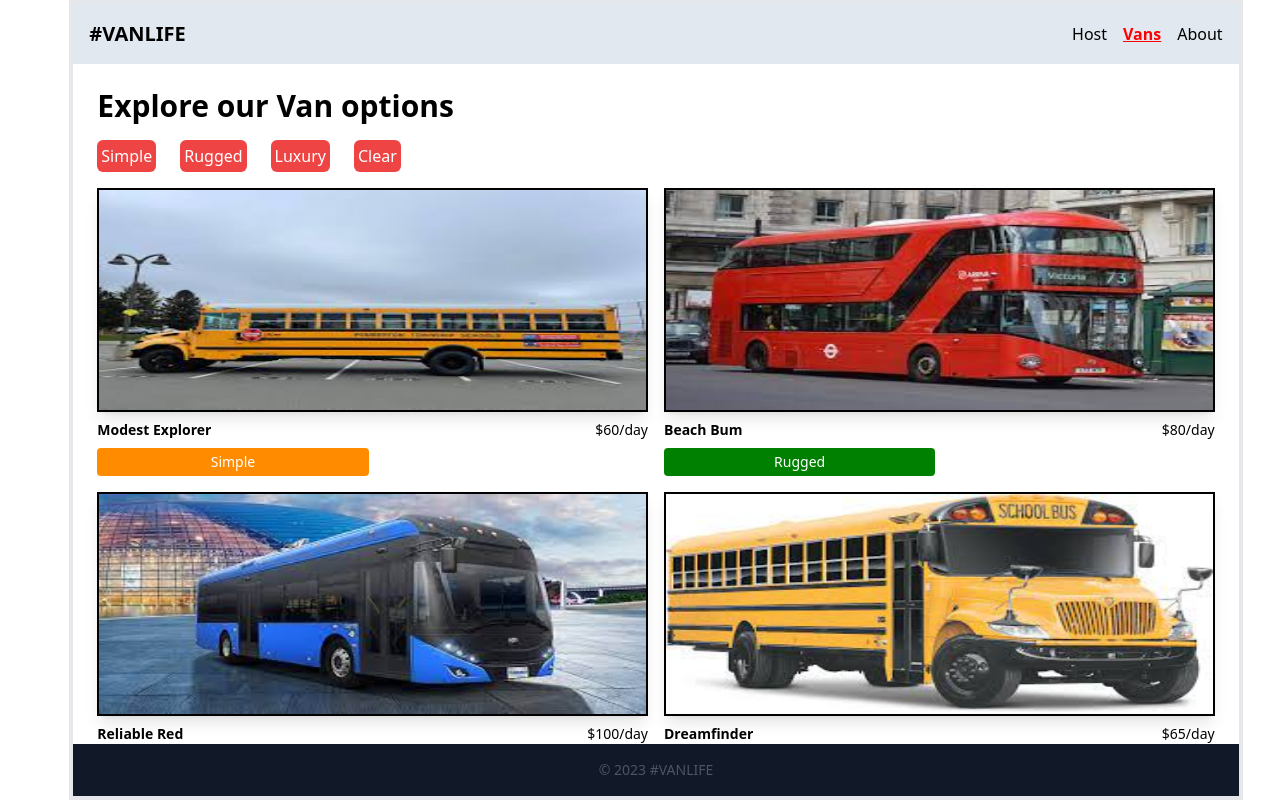
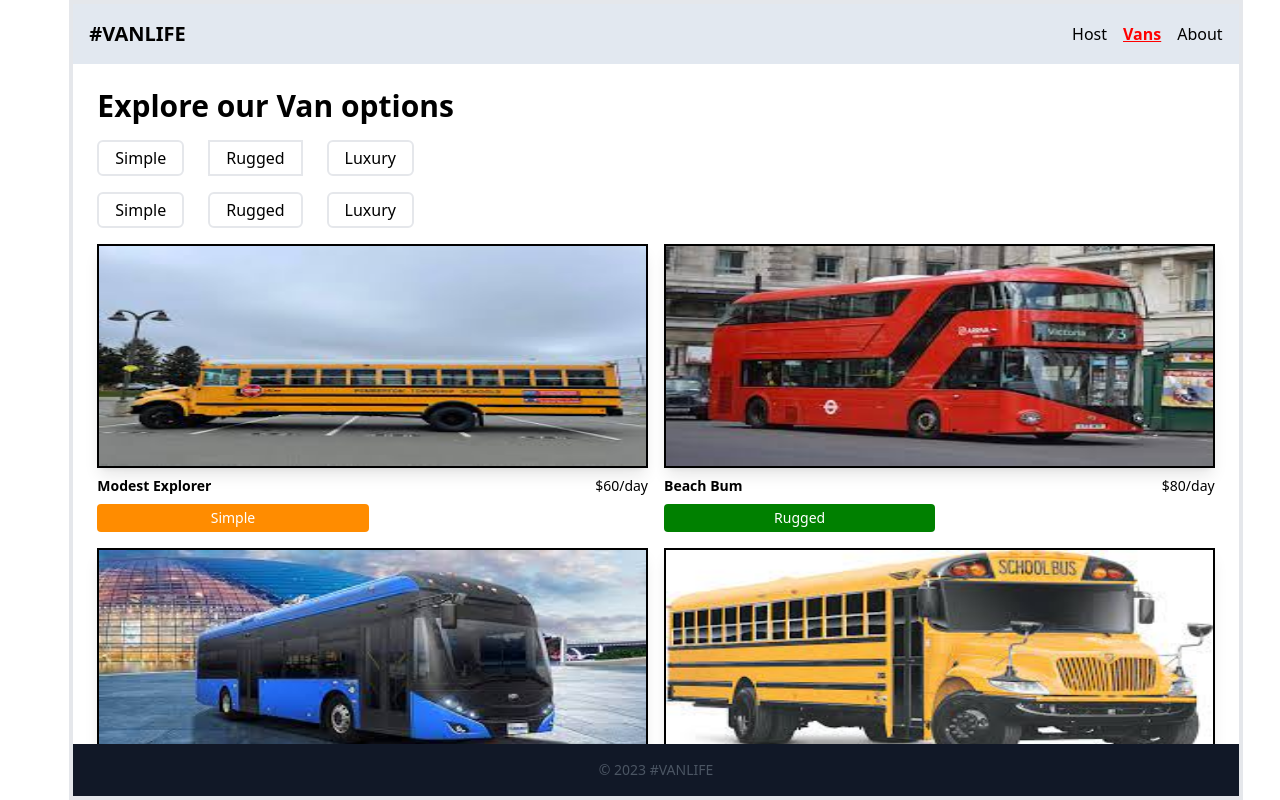
Before and after one commit to idowuemmao/vanlife-app, a React (Create React App) app: page /vans in a window 1280 px wide. Built offline with nearby package versions, Linux system fonts and the light colour scheme.

Commit message:
searchParams and Conditional rendering

```diff
--- a/src/pages/Host/VanHost.jsx
+++ b/src/pages/Host/VanHost.jsx
@@ -10,7 +10,7 @@ export default function VanHost(){
     }, [])
     const vanElement = vans.map(van =>{
         return(
-            <Link to={`/host/vans/${van.name}`} key={van.id} className="flex items-center gap-2 bg-amber-100">
+            <Link to={van.name} key={van.id} className="flex items-center gap-2 bg-amber-100">
                 <img src={van.imageUrl} alt={van.name} className="w-52 " />
                 <div className="grid gap-2">
                     <h1 className="text-2xl font-bold">{van.name}</h1>
--- a/src/pages/VanLife/Van.jsx
+++ b/src/pages/VanLife/Van.jsx
@@ -12,8 +12,11 @@ export default function Van() {
     setVans(VanData)
   },[])
 
+
   const [searchParams, setSearchParams] = useSearchParams()
   const vanTypeFilter = searchParams.get('type')
+
+  const typeFilter = searchParams.get('type') //It'll tell us if the type is existing
 
   const displayedVan = vanTypeFilter ? vans.filter(vann => vann.type === vanTypeFilter) : vans
 
@@ -31,7 +34,7 @@ export default function Van() {
   const myStyle = {backgroundColor}
 
     return (
-        <Link to={`/vans/${van.name}`} key={van.id} className="grid grid-cols-2 gap-2 ">
+        <Link to={van.name} key={van.id} className="grid grid-cols-2 gap-2 ">
           <img src={van.imageUrl} alt={van.name} className="h-56 w-full grid col-span-2 border-2 border-black shadow-lg" />
           <h1 className="font-semibold text-sm">{van.name}</h1>
           <p className="text-sm grid place-items-end items-center">${van.price}/day</p>
@@ -39,15 +42,42 @@ export default function Van() {
         </Link>
     )
   })
+  function genNewSearchParamString(key, value){
+    const sparam = new URLSearchParams(searchParams)
+    if (value === null){
+      sparam.delete(key)
+    } else{
+      sparam.set(key, value)
+    }
+    return `?${sparam.toString()}`
+  }
+
+  function handleFilterChange(key, value){
+    setSearchParams(prevParams => {
+      if(value === null){
+        prevParams.delete(key)
+      }else{
+        prevParams.set(key, value)
+      }
+      return prevParams
+    })
+  }
+
 
 return (
   <div className="w-full grid gap-4 overflow-auto p-6">
     <h1 className="font-bold text-3xl ">Explore our Van options</h1>
     <div className="flex gap-6">
-      <button onClick={()=> setSearchParams({type: 'simple'})}  className="p-1 text-white bg-red-500  rounded-md ">Simple</button>
-      <button onClick={()=> setSearchParams({type: 'rugged'})} className="p-1 text-white bg-red-500 rounded-md ">Rugged</button>
-      <button onClick={()=> setSearchParams({type: 'luxury'})} className="p-1 text-white bg-red-500 rounded-md ">Luxury</button>
-      <button onClick={()=> setSearchParams({})} className="p-1 text-white rounded-md bg-red-500 ">Clear</button>
+      <button onClick={()=> handleFilterChange('type', 'simple')}  className={`p-1 text-black border-2 px-4  rounded-md ${typeFilter ==='simple' ? 'bg-orange-700': null}`}>Simple</button>
+      <button onClick={()=> handleFilterChange('type', 'rugged')} className={`p-1 text-black border-2 px-4 rounded- ${typeFilter ==='rugged' ? 'bg-green-500' : null}`}>Rugged</button>
+      <button onClick={()=> handleFilterChange('type', 'luxury')} className={`p-1 text-black border-2 px-4 rounded-md ${typeFilter ==='luxury' ? 'bg-black text-white' : null}`}>Luxury</button>
+      {typeFilter? (<button onClick={()=> handleFilterChange('type', null)} className="p-1 text-black border-2 px-4 rounded-md" >Clear</button>) : null}
+</div>
+    <div className="flex gap-6">
+      <Link to={genNewSearchParamString('type', 'simple')}  className={`p-1 text-black border-2 px-4  rounded-md ${typeFilter ==='simple' ? 'bg-orange-700': null}`}>Simple</Link>
+      <Link to={genNewSearchParamString('type', 'rugged')} className={`p-1 text-black border-2 px-4 rounded-md ${typeFilter ==='rugged' ? 'bg-green-500' : null}`}>Rugged</Link>
+      <Link to={genNewSearchParamString('type', 'luxury')} className={`p-1 text-black border-2 px-4 rounded-md ${typeFilter ==='luxury' ? 'bg-black text-white' : null}`}>Luxury</Link>
+      {typeFilter?(<Link to={genNewSearchParamString('type', null)} className='p-1 text-black border-2 px-4 rounded-md'>Clear</Link>): null}
     </div>
     <div className="grid grid-cols-2 gap-4 pb-8">
       {VanElement}
```
